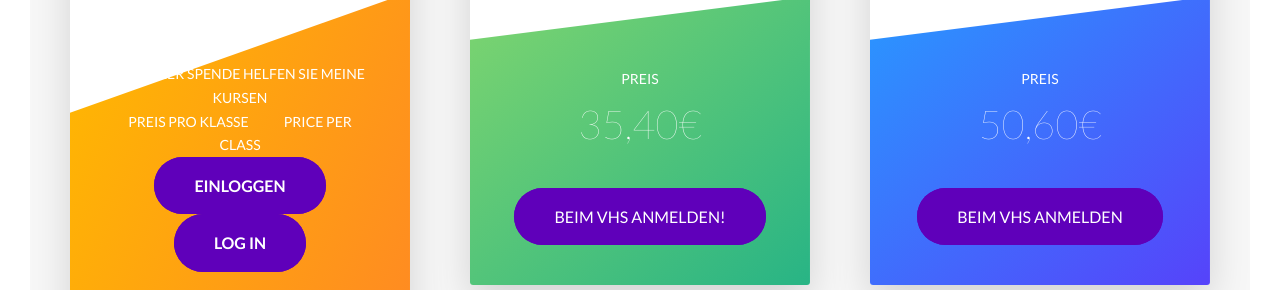
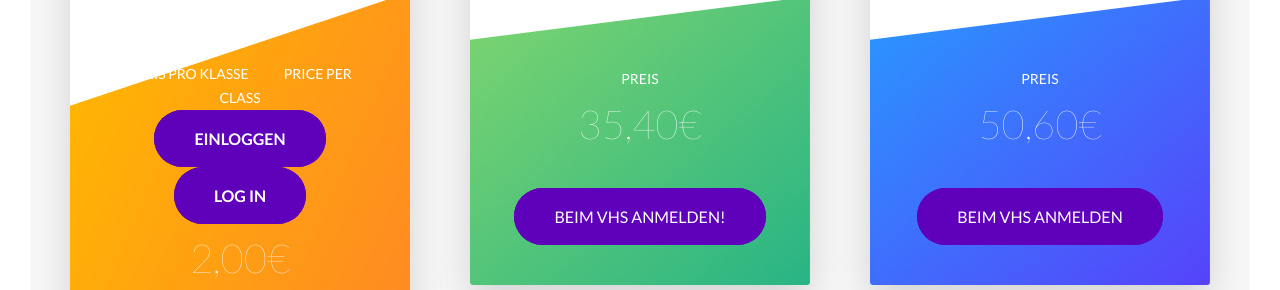
Before and after one commit to twochemist/lydiacss, a website: page index.html in a window 1280 px wide. Shown: the part 2475-2765 px from the top of the page. Drawn offline with Linux system fonts and the light colour scheme.

Commit message:
Update index.html

```diff
--- a/index.html
+++ b/index.html
@@ -199,7 +199,7 @@
                            <div class="card__side card__side--back card__side--back-1">
                                 <div class="card__cta">
                                     <div class="card__price-box">
-                                        <p class="card__price-only">Mit Ihrer Spende helfen Sie meine Kursen</p>
+
 					    <p class="card__price-only">Preis pro Klasse &nbsp; &nbsp; &nbsp; &nbsp; &nbsp; &nbsp; Price per class</p>
        					<a href="#section-tours" class="btn btn--white btn--animated"><strong>einloggen</strong></a>
               				<a href="#section-tours" class="btn btn--white btn--animated"><strong>log in</strong></a>
```
